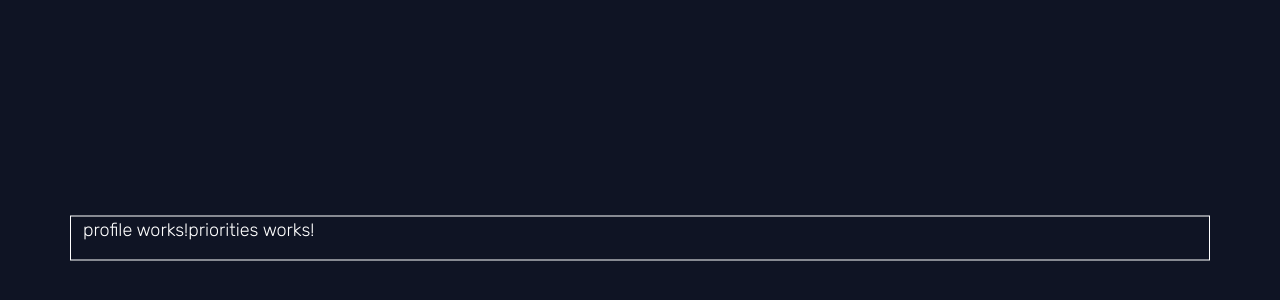
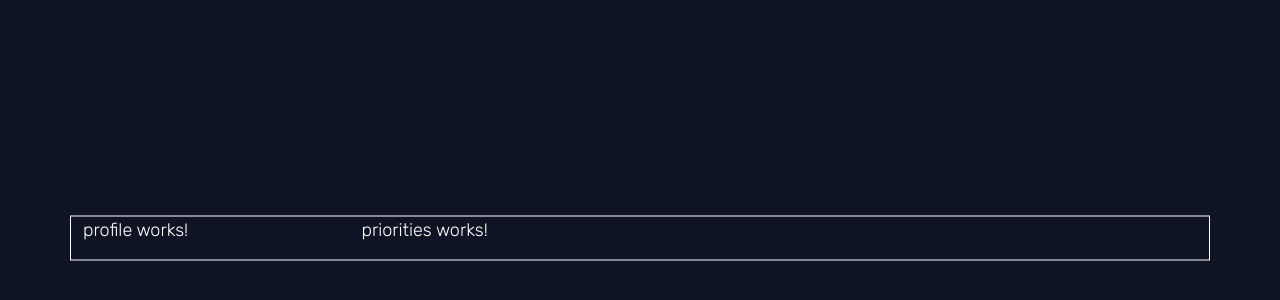
Before and after one commit to rscottlundgren/th-hbs-d3, an Angular app: page / in a window 1280 px wide. Shown: the part 162-462 px from the top of the page. Built offline with nearby package versions, Linux system fonts and the light colour scheme.

Commit message:
Update `app` Component

```diff
--- a/src/app/app.component.html
+++ b/src/app/app.component.html
@@ -1,6 +1,6 @@
 <div class="container">
-  <app-profile></app-profile>
-  <app-priorities></app-priorities>
+    <app-profile class="col-lg-3"></app-profile>
+    <app-priorities class="col-lg-9"></app-priorities>
 </div>
 
 <router-outlet></router-outlet>
```
